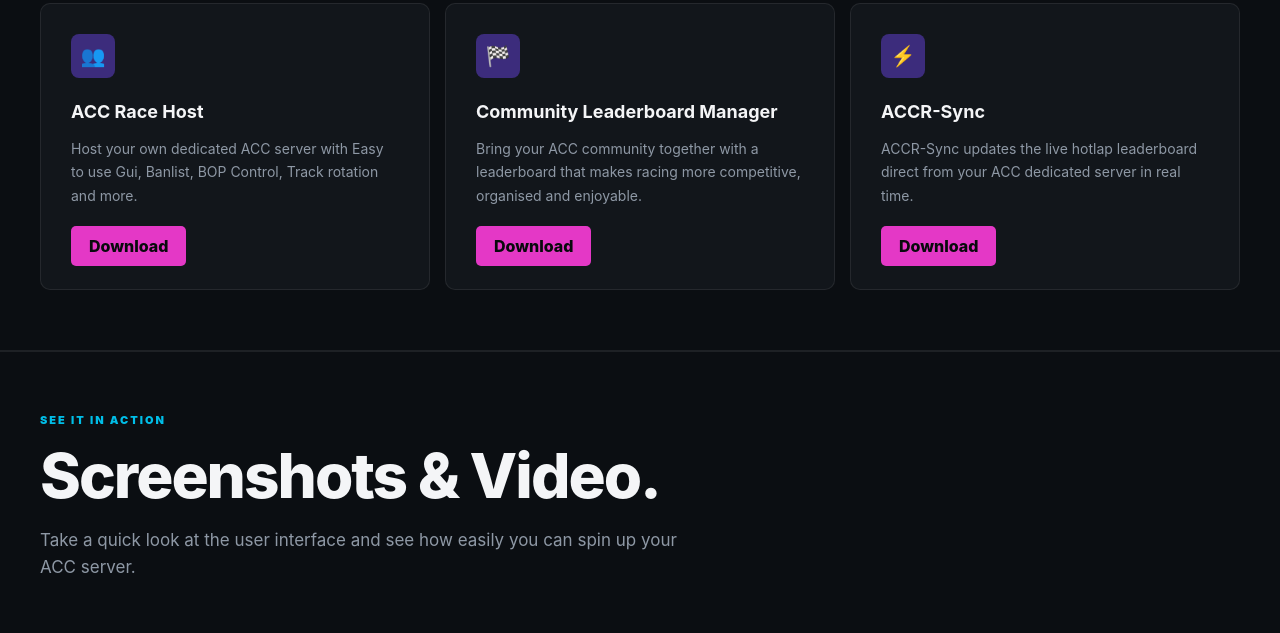
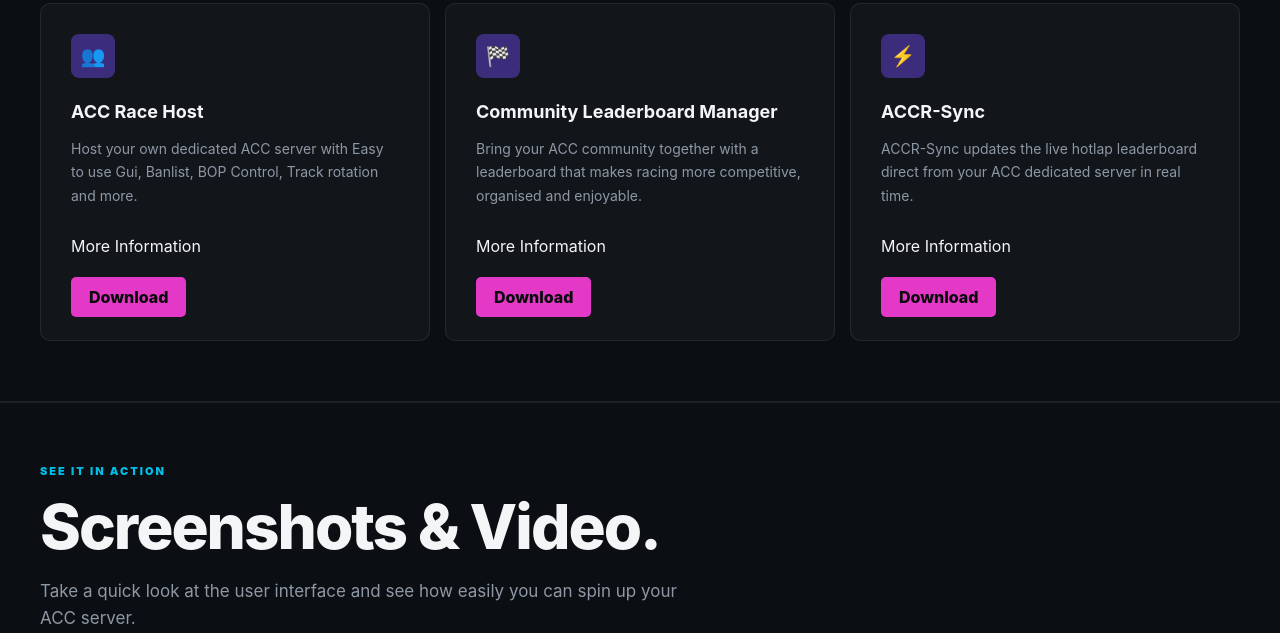
Before and after one commit to stereogenic/accracehost, a plain HTML site: page index.html in a window 1280 px wide. Shown: the part 2182-2815 px from the top of the page. Drawn offline with Linux system fonts and the light colour scheme.

Commit message:
Add files via upload

```diff
--- a/index.html
+++ b/index.html
@@ -65,6 +65,10 @@
 
         a {
             color: inherit;
+            text-decoration: none;
+        }
+        a:hover {
+            color: #00bee8;
             text-decoration: none;
         }
 
@@ -1558,6 +1562,7 @@ nav a:hover {
                     <p>
                         Host your own dedicated ACC server with Easy to use Gui, Banlist, BOP Control, Track rotation and more.
                     </p>
+                    <br><a href="#media">More Information</a><br>
                     <br>
                     <a href="https://www.dropbox.com/scl/fi/jznnij49ykf7q0dtxlrt2/ACC-RaceHost.v1.03.rar?rlkey=pkkovkf96q3i5k2wyeigeiivg&st=vvt6nvfc&dl=1" class="nav-download">
                 Download
@@ -1578,6 +1583,7 @@ nav a:hover {
                     <p>
                         Bring your ACC community together with a leaderboard that makes racing more competitive, organised and enjoyable.
                     </p>
+                    <br><a href="accclm.html">More Information</a><br>
                     <br>
                     <a href="https://www.dropbox.com/scl/fi/8spezxetf8m8s7qn0bg45/ACC-CLM.v1.0.zip?rlkey=bk36iizj4zzkqejdauwuvx2ce&st=nzftwu7h&dl=1" class="nav-download">
                 Download
@@ -1598,6 +1604,7 @@ nav a:hover {
                     <p>
                         ACCR-Sync updates the live hotlap leaderboard direct from your ACC dedicated server in real time.
                     </p>
+                    <br><a href="accrsync.html">More Information</a><br>
                     <br>
                     <a href="https://www.dropbox.com/scl/fi/pih4135d7twu4sgj2m315/ACCR-Sync.v1.0.rar?rlkey=ls2mxtbtswpam5fun8rtkx8dc&st=6qgve1me&dl=1" class="nav-download">
                 Download
```
